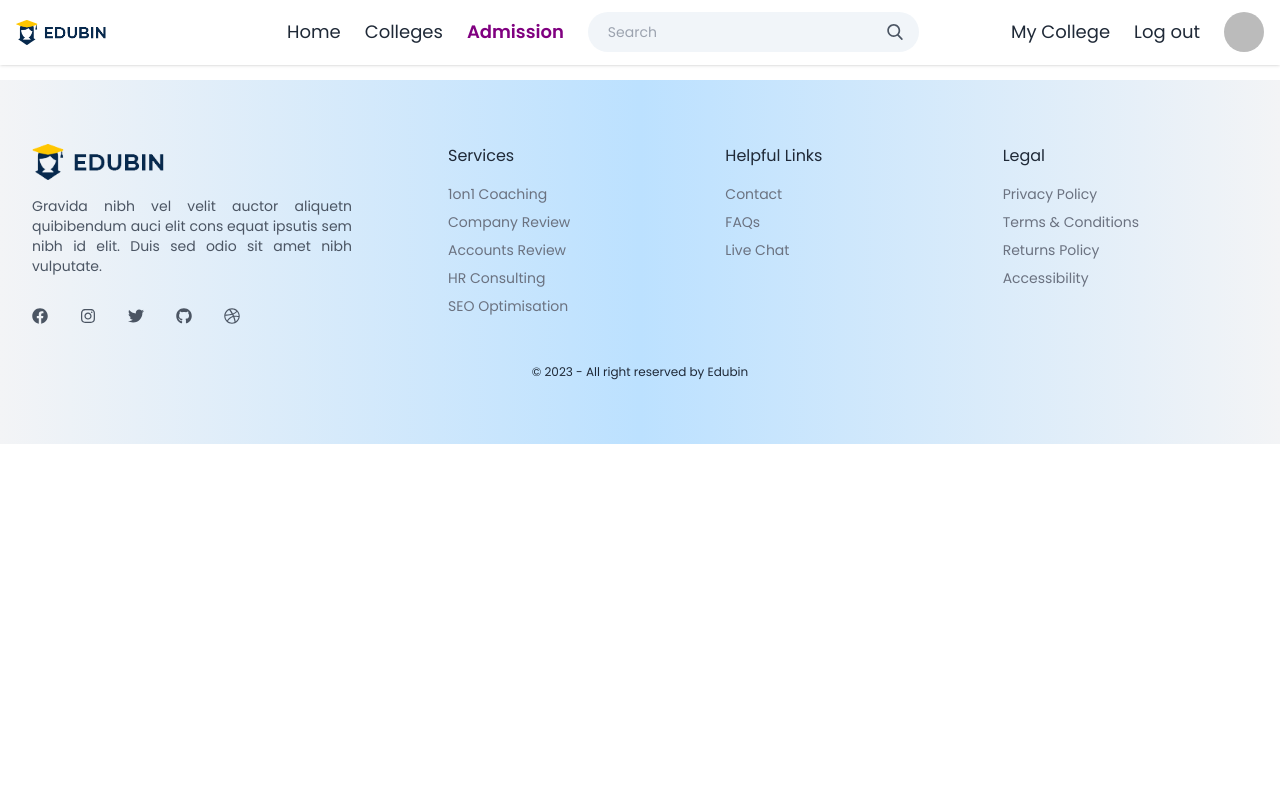
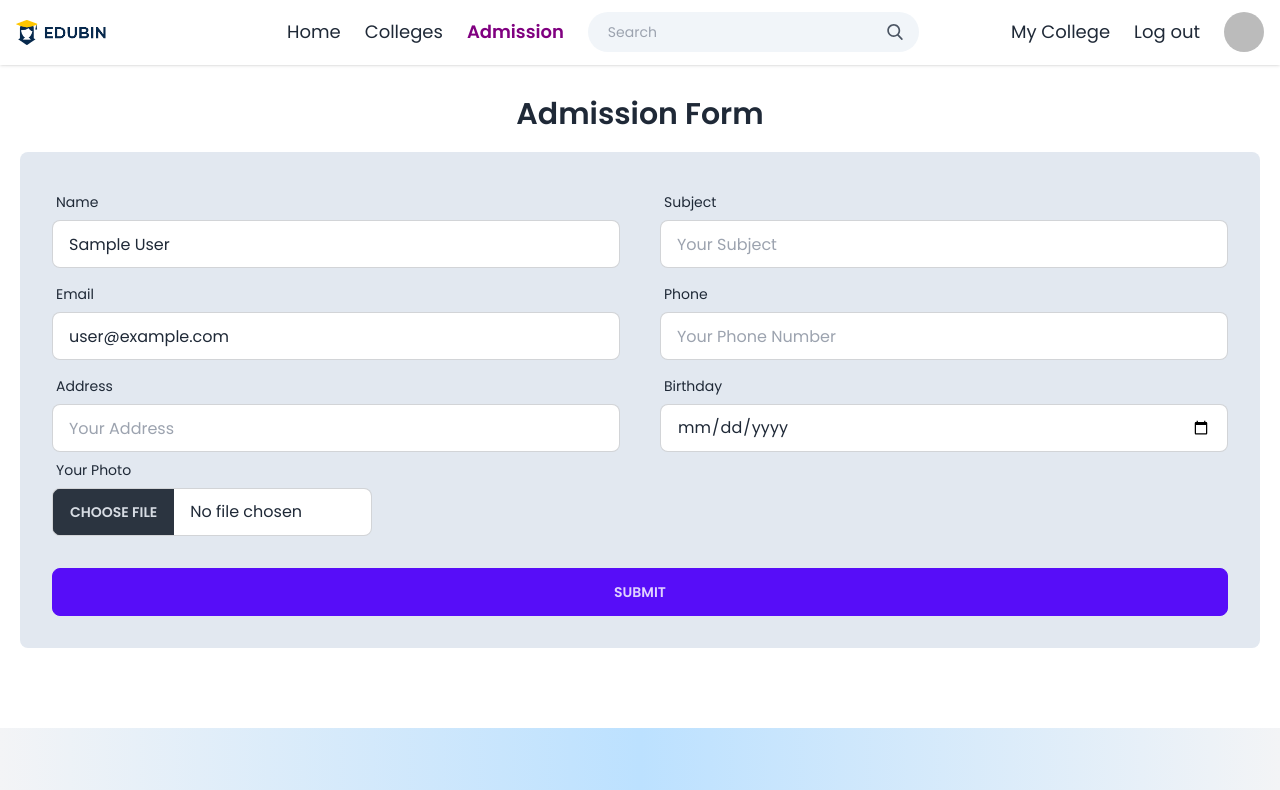
Before and after one commit to Yeakub1/edubin, a React (Vite) app: page /admission/form in a window 1280 px wide. Shown: the top 790 px of the page. Built offline with nearby package versions, Linux system fonts and the light colour scheme; no server answers; sample sign-in values are in the browser's storage.

Commit message:
data add

```diff
--- a/package.json
+++ b/package.json
@@ -23,7 +23,8 @@
     "react-responsive-masonry": "^2.1.7",
     "react-router-dom": "^6.14.2",
     "react-spinners": "^0.13.8",
-    "sort-by": "^1.2.0"
+    "sort-by": "^1.2.0",
+    "sweetalert2": "^11.7.20"
   },
   "devDependencies": {
     "@types/react": "^18.2.15",
--- a/src/components/Pages/Admission/Form/Form.jsx
+++ b/src/components/Pages/Admission/Form/Form.jsx
@@ -1,11 +1,192 @@
-import React from 'react';
+import React, { useContext } from "react";
+import { useForm } from "react-hook-form";
+import { AuthContext } from "../../../Provider/AuthProvider";
+import Swal from "sweetalert2";
 
+const imgae_hosting = import.meta.env.VITE_DB_IMAGE;
 const Form = () => {
-    return (
-        <div className='pt-20 max-w-7xl px-5 mx-auto'>
+  const {
+    register,
+    reset,
+    handleSubmit,
+    formState: { errors },
+  } = useForm();
+    const { user } = useContext(AuthContext);
+    const image_hostin_url = `https://api.imgbb.com/1/upload?key=${imgae_hosting}`;
 
+  // const onSubmit= data=> console.log(data);
+
+    const onSubmit = (data) => {
+      const imgdata = new FormData();
+      imgdata.append("image", data.image[0]);
+      fetch(image_hostin_url, {
+        method: "POST",
+        body: imgdata,
+      })
+        .then((res) => res.json())
+        .then((uploadImage) => {
+          if (uploadImage.success) {
+            const imgUrl = uploadImage.data.display_url;
+            const { name, email, subject, address, phone, birthday } = data;
+            const admissionform = {
+              name,
+              subject,
+              email,
+              address,
+              phone,
+              birthday,
+              image: imgUrl,
+            };
+            console.log(admissionform);
+            fetch("http://localhost:5000/admission", {
+              method: "POST",
+              headers: {
+                "content-type": "application/json",
+              },
+              body: JSON.stringify(admissionform),
+            })
+              .then((res) => res.json())
+              .then((data) => {
+                if (data.insertedId) {
+                  reset();
+                  Swal.fire({
+                    position: "top-end",
+                    icon: "success",
+                    title: "Admission add successfully",
+                    showConfirmButton: false,
+                    timer: 1500,
+                  });
+                }
+              });
+          }
+        });
+  };
+
+
+  return (
+    <div className="max-w-7xl px-5 mx-auto">
+      <h1 className="text-center font-bold text-3xl mb-5 pt-24 mt10">
+        Admission Form
+      </h1>
+      <form
+        onSubmit={handleSubmit(onSubmit)}
+        className="card-body bg-slate-200  rounded-lg mb-20"
+      >
+        <div className="grid lg:grid-cols-2 gap-10">
+          <div className="form-control">
+            <label className="label">
+              <span className="label-text">Name</span>
+            </label>
+            <input
+              type="text"
+              {...register("name", { required: true })}
+              placeholder="Your Name"
+              className="input input-bordered"
+              defaultValue={user?.displayName}
+            />
+            {errors.name && (
+              <span className="text-red-800">Name is required</span>
+            )}
+          </div>
+          <div className="form-control">
+            <label className="label">
+              <span className="label-text">Subject</span>
+            </label>
+            <input
+              type="text"
+              {...register("subject", { required: true })}
+              placeholder="Your Subject"
+              className="input input-bordered"
+            />
+            {errors.subject && (
+              <span className="text-red-800">Subject is required</span>
+            )}
+          </div>
         </div>
-    );
+        <div className="grid lg:grid-cols-2 gap-10">
+          <div className="form-control">
+            <label className="label">
+              <span className="label-text">Email</span>
+            </label>
+
+            <input
+              type="email"
+              {...register("email", { required: true })}
+              placeholder="Your email"
+              className="input input-bordered"
+              defaultValue={user?.email}
+            />
+            {errors.email && (
+              <span className="text-red-800">Email is required</span>
+            )}
+          </div>
+          <div className="form-control">
+            <label className="label">
+              <span className="label-text">Phone</span>
+            </label>
+
+            <input
+              type="number"
+              {...register("phone", { required: true })}
+              placeholder="Your Phone Number"
+              className="input input-bordered"
+            />
+            {errors.phone && (
+              <span className="text-red-800">phone is required</span>
+            )}
+          </div>
+        </div>
+        <div className="grid lg:grid-cols-2 gap-10">
+          <div className="form-control">
+            <label className="label">
+              <span className="label-text">Address</span>
+            </label>
+            <input
+              type="text"
+              {...register("address", { required: true })}
+              placeholder="Your Address"
+              className="input input-bordered"
+            />
+            {errors.address && (
+              <span className="text-red-800">Address is required</span>
+            )}
+          </div>
+          <div className="form-control">
+            <label className="label">
+              <span className="label-text">Birthday</span>
+            </label>
+
+            <input
+              type="date"
+              {...register("birthday", { required: true })}
+              placeholder="Birthday"
+              className="input input-bordered"
+            />
+            {errors.birthday && (
+              <span className="text-red-800">Birthday is required</span>
+            )}
+          </div>
+          <div className="form-control -mt-10">
+            <label className="label">
+              <span className="label-text">Your Photo</span>
+            </label>
+
+            <input
+              type="file"
+              {...register("image", { required: true })}
+              className="file-input file-input-bordered w-full max-w-xs"
+            />
+            {errors.image && (
+              <span className="text-red-800">Your Photo is required</span>
+            )}
+          </div>
+        </div>
+        <div className="form-control mt-6">
+          <input className="btn btn-primary" type="submit" value="Submit" />
+        </div>
+      </form>
+    </div>
+  );
 };
 
 export default Form;
--- a/src/components/Pages/Home/Collage/Collage.jsx
+++ b/src/components/Pages/Home/Collage/Collage.jsx
@@ -36,16 +36,16 @@ const Collage = () => {
           {Collage.length === 3 ? (
             <button
               onClick={handleSeeAll}
-              className="px-4 py-2 bg-primary text-white rounded-md"
+              className="px-4 py-2 "
             >
-              See all Team
+              {/* See all Team */}
             </button>
           ) : (
             <button
               onClick={handleSeeLess}
               className="px-4 py-2 bg-primary text-white rounded-md"
             >
-              See Less
+              {/* See Less */}
             </button>
           )}
         </div>
--- /dev/null
+++ b/src/components/Pages/MyCollege/MyCollege.jsx
@@ -0,0 +1,11 @@
+import React from 'react';
+
+const MyCollege = () => {
+    return (
+        <div className='max-w-7xl px-5 mx-auto pt-20'>
+            my collage
+        </div>
+    );
+};
+
+export default MyCollege;
--- a/src/components/Routes/routes.jsx
+++ b/src/components/Routes/routes.jsx
@@ -10,6 +10,7 @@ import Colleges from "../Pages/Colleges/Colleges/Colleges";
 import Admission from "../Pages/Admission/Admission/Admission";
 import Form from "../Pages/Admission/Form/Form";
 import PrivateRoutes from "./PrivateRoutes";
+import MyCollege from "../Pages/MyCollege/MyCollege";
 
 const router = createBrowserRouter([
   {
@@ -22,7 +23,11 @@ const router = createBrowserRouter([
       },
       {
         path: "/details/:id",
-        element: <PrivateRoutes><Details /></PrivateRoutes>,
+        element: (
+          <PrivateRoutes>
+            <Details />
+          </PrivateRoutes>
+        ),
         loader: ({ params }) =>
           fetch(`http://localhost:5000/collage/${params.id}`),
       },
@@ -37,7 +42,15 @@ const router = createBrowserRouter([
       },
       {
         path: "admission/form",
-        element: <Form />,
+        element: (
+          <PrivateRoutes>
+            <Form />
+          </PrivateRoutes>
+        ),
+      },
+      {
+        path: "myCollege",
+        element: <MyCollege/>,
       },
       {
         path: "login",
--- a/src/components/Shared/Navbar/Navbar.jsx
+++ b/src/components/Shared/Navbar/Navbar.jsx
@@ -123,7 +123,7 @@ const Navbar = () => {
             {user?.email ? (
               <>
                 <li>
-                  <ActiveLink className="mr-3" to="/dashbord/">
+                  <ActiveLink className="mr-3" to="/myCollege">
                     My College
                   </ActiveLink>
                 </li>
```
Also changed, not shown: 1 other file (tests, documents, lock files or other folders).
